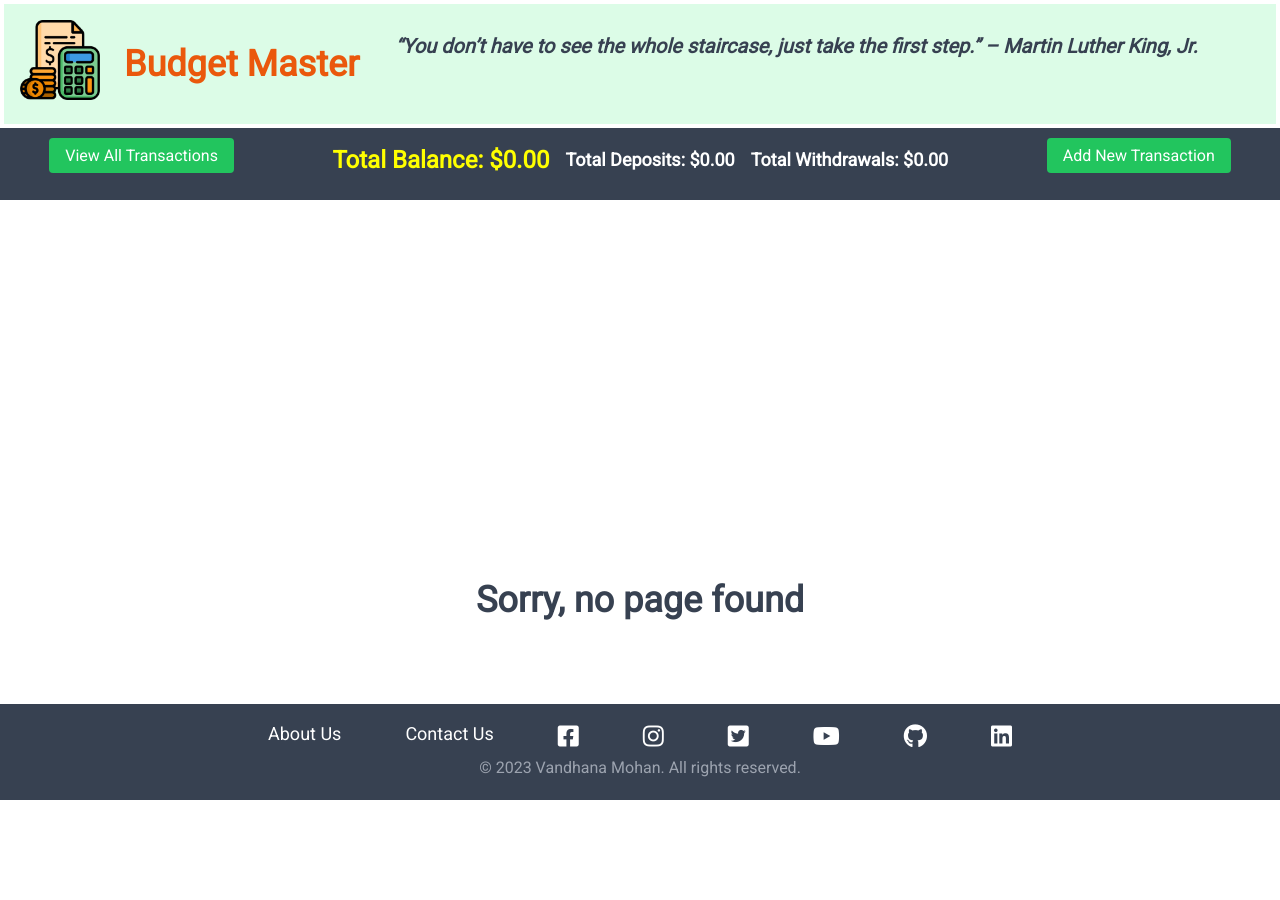
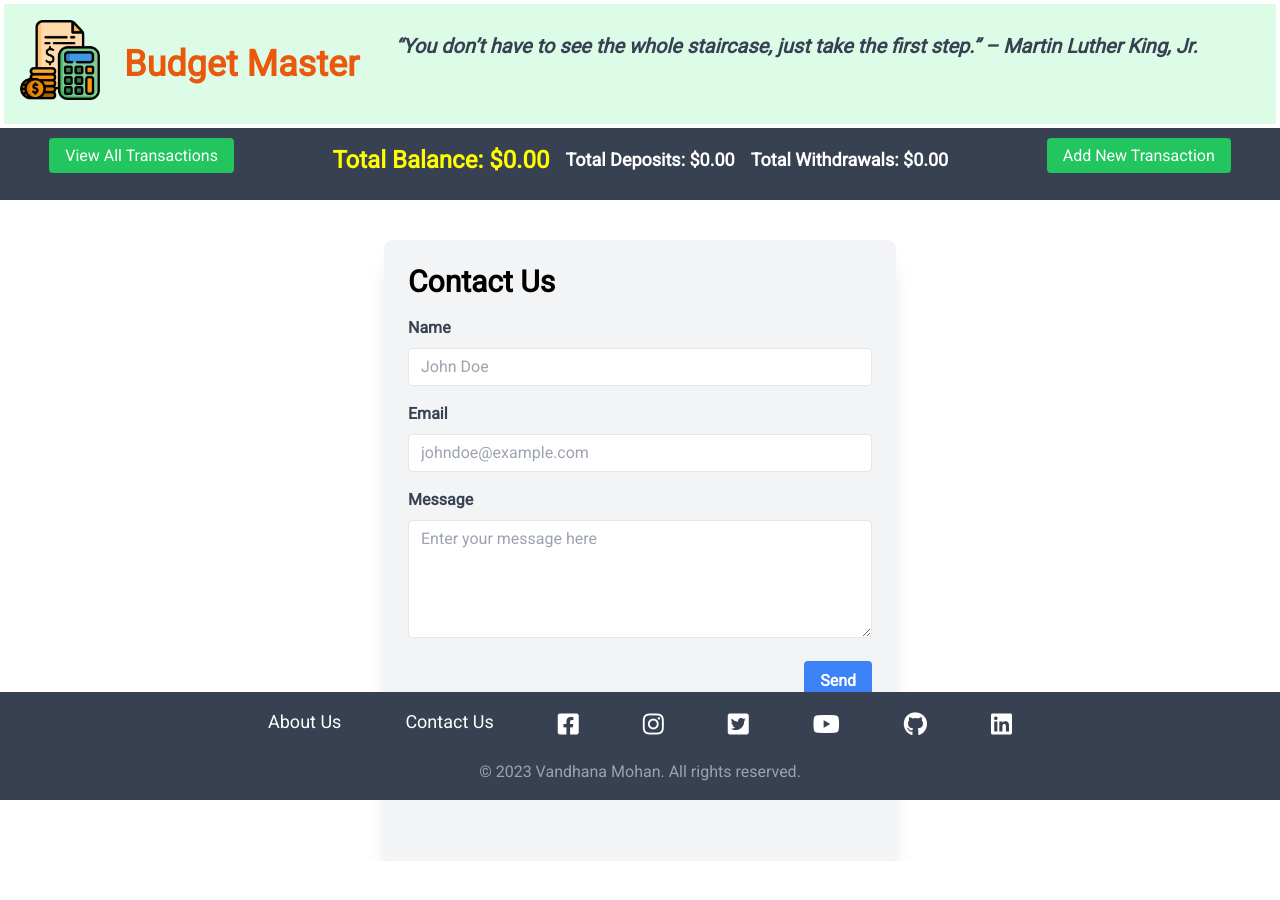
Before and after one commit to Vandhana-Mohan/budget-tracker-app-frontend, a React (Create React App) app: page /contact in a window 1280 px wide. Shown: the top 900 px of the page. After the commit the page ends 861 px from the top, so only its background shows below. Built offline with nearby package versions, Linux system fonts and the light colour scheme; no server answers.

Commit message:
edit css in footer

```diff
--- a/src/App.js
+++ b/src/App.js
@@ -14,6 +14,7 @@ import New from "./Pages/New";
 import Show from "./Pages/Show";
 import Edit from "./Pages/Edit";
 import FourOFour from "./Pages/FourOFour";
+import ContactUs from "./Components/ContactUs";
 
 function App() {
   return (
@@ -25,6 +26,7 @@ function App() {
           <Routes>
             <Route path="/" element={<Home />} />
             <Route path="/about" element={<AboutUs />} />
+            <Route path="/contact" element={<ContactUs />} />
             <Route path="/budgets/:index/edit" element={<Edit />} />
             <Route path="/budgets/new" element={<New />} />
             <Route path="/budgets/:index" element={<Show />} />
--- a/src/Components/ContactUs.js
+++ b/src/Components/ContactUs.js
@@ -1,7 +1,81 @@
+import { useState } from "react";
 
-function ContactUs(){
-    return(
+function ContactUs() {
+  const [name, setName] = useState("");
+  const [email, setEmail] = useState("");
+  const [message, setMessage] = useState("");
 
-    )
+  const handleSubmit = (event) => {
+    event.preventDefault();
+    alert(`Thank you for your message, ${name}! We will get back to you soon.`);
+    setName("");
+    setEmail("");
+    setMessage("");
+  };
+
+  return (
+    <div
+      className="max-w-lg mx-auto mt-10 p-6 bg-gray-100 rounded-lg shadow-xl"
+      style={{ paddingBottom: "10rem" }}
+    >
+      <h1 className="text-3xl font-bold mb-4">Contact Us</h1>
+      <form onSubmit={handleSubmit}>
+        <div className="mb-4">
+          <label className="block text-gray-700 font-bold mb-2" htmlFor="name">
+            Name
+          </label>
+          <input
+            className="appearance-none border rounded w-full py-2 px-3 text-gray-700 leading-tight focus:outline-none focus:shadow-outline"
+            id="name"
+            type="text"
+            placeholder="John Doe"
+            value={name}
+            onChange={(event) => setName(event.target.value)}
+            required
+          />
+        </div>
+        <div className="mb-4">
+          <label className="block text-gray-700 font-bold mb-2" htmlFor="email">
+            Email
+          </label>
+          <input
+            className="appearance-none border rounded w-full py-2 px-3 text-gray-700 leading-tight focus:outline-none focus:shadow-outline"
+            id="email"
+            type="email"
+            placeholder="johndoe@example.com"
+            value={email}
+            onChange={(event) => setEmail(event.target.value)}
+            required
+          />
+        </div>
+        <div className="mb-4">
+          <label
+            className="block text-gray-700 font-bold mb-2"
+            htmlFor="message"
+          >
+            Message
+          </label>
+          <textarea
+            className="appearance-none border rounded w-full py-2 px-3 text-gray-700 leading-tight focus:outline-none focus:shadow-outline"
+            id="message"
+            rows="5"
+            placeholder="Enter your message here"
+            value={message}
+            onChange={(event) => setMessage(event.target.value)}
+            required
+          />
+        </div>
+        <div className="flex justify-end">
+          <button
+            className="bg-blue-500 hover:bg-blue-700 text-white font-bold py-2 px-4 rounded focus:outline-none focus:shadow-outline"
+            type="submit"
+          >
+            Send
+          </button>
+        </div>
+      </form>
+    </div>
+  );
 }
-export default ContactUs
+
+export default ContactUs;
--- a/src/Components/Footer.js
+++ b/src/Components/Footer.js
@@ -70,7 +70,7 @@ function Footer() {
             </Link>
           </li>
         </ul>
-        <p className="text-center py-1 text-gray-400">
+        <p className="text-center py-1 pb-0 text-gray-400 mt-4">
           © 2023 Vandhana Mohan. All rights reserved.
         </p>
       </nav>
```
Also changed, not shown: 1 other file (tests, documents, lock files or other folders).
